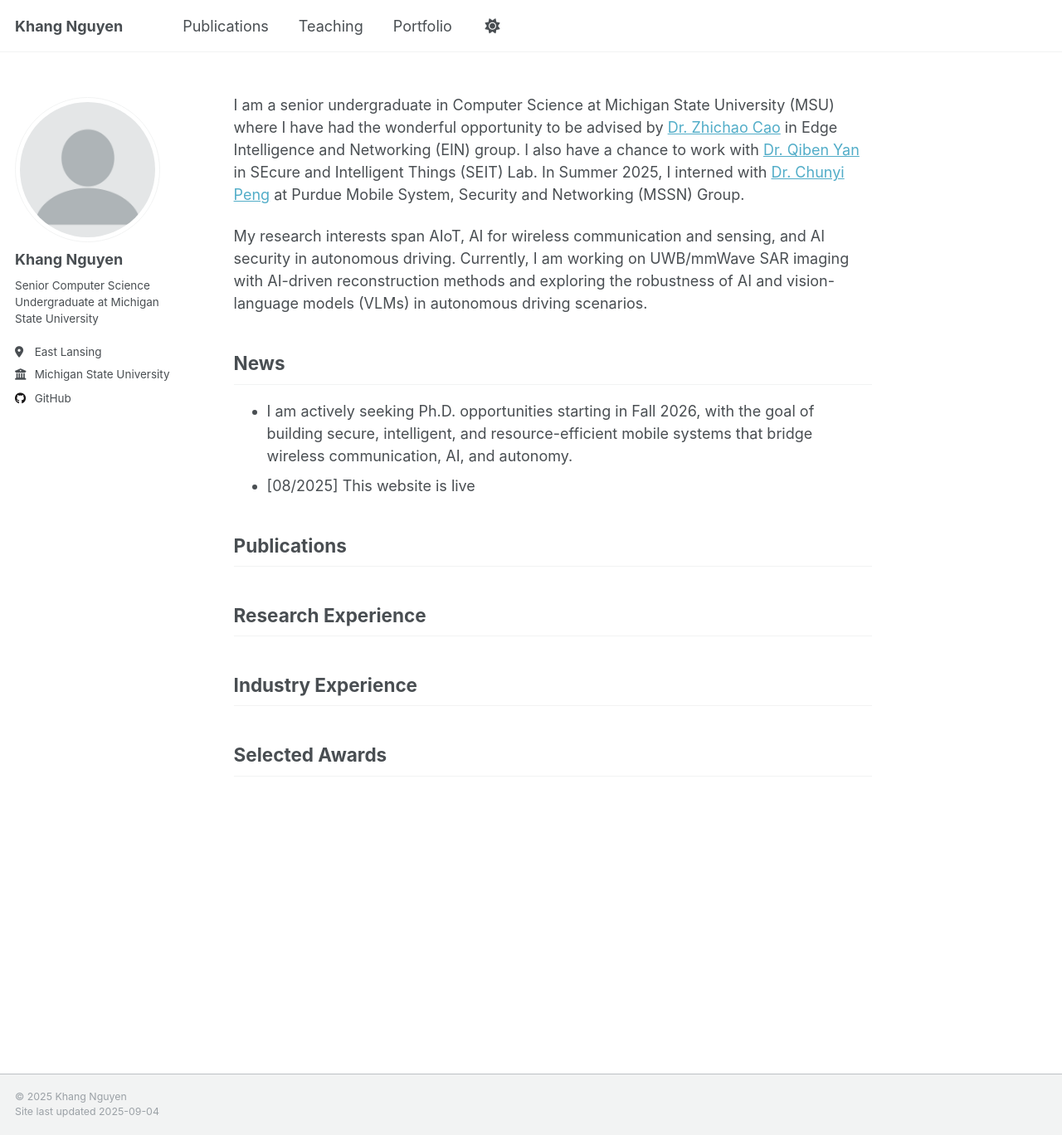
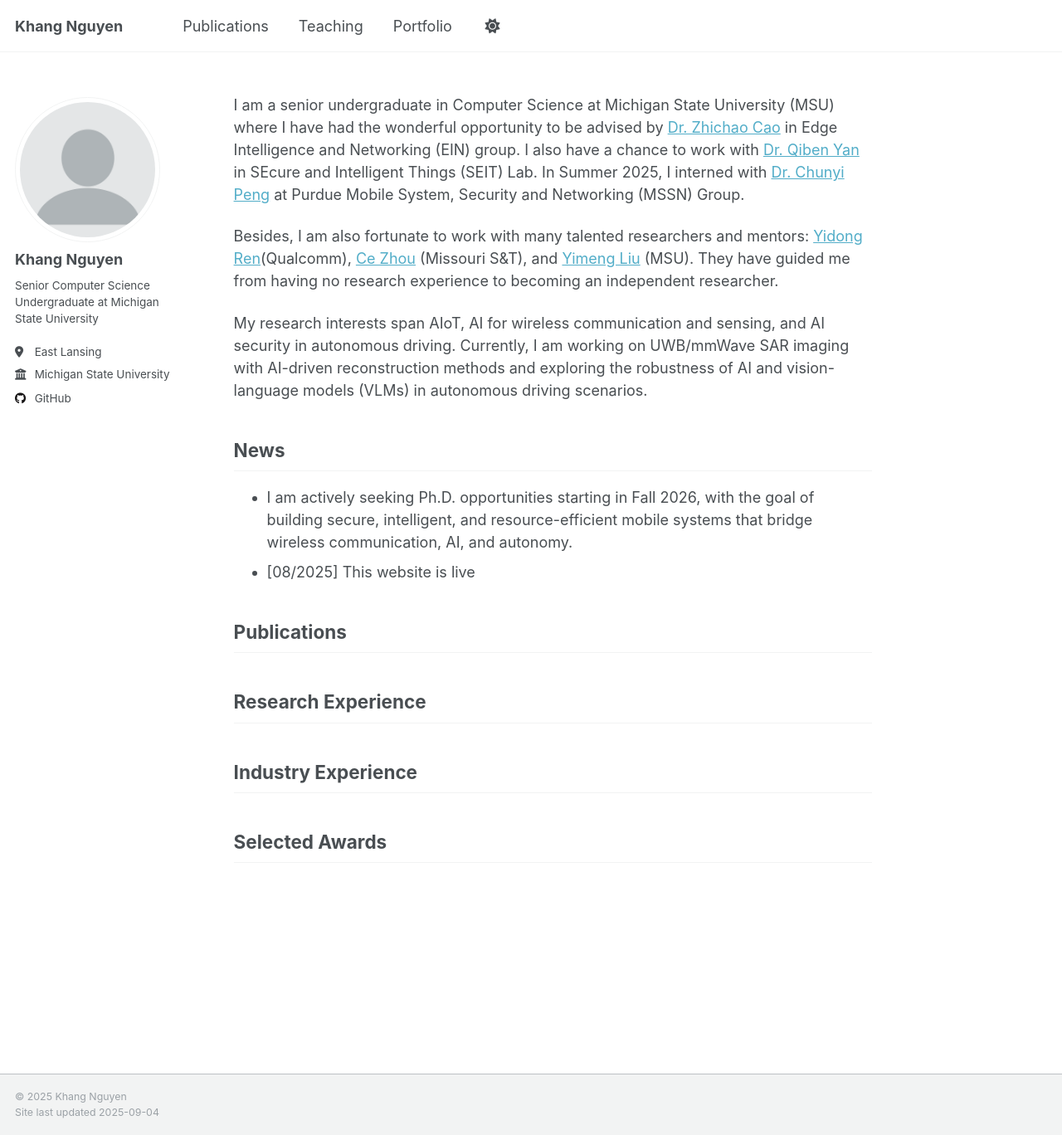
Before and after one commit to nguyenhuykhang/nguyenhuykhang.github.io, a Jekyll site: the page built from _pages/about.md, in a window 1280 px wide and 1368 px high. Shown: the whole window at 83% size. Built offline with Jekyll 4.4.1, drawn with Linux system fonts in a browser that asks for light colours; a script that is not in the unit is left out.

Commit message:
Update about.md

```diff
--- a/_pages/about.md
+++ b/_pages/about.md
@@ -8,6 +8,9 @@ redirect_from:
 ---
 
 I am a senior undergraduate in Computer Science at Michigan State University (MSU) where I have had the wonderful opportunity to be advised by [Dr. Zhichao Cao](https://cse.msu.edu/~caozc/) in Edge Intelligence and Networking (EIN) group. I also have a chance to work with [Dr. Qiben Yan](https://cse.msu.edu/~qyan/) in SEcure and Intelligent Things (SEIT) Lab. In Summer 2025, I interned with [Dr. Chunyi Peng](https://www.cs.purdue.edu/homes/chunyi/index.html) at Purdue Mobile System, Security and Networking (MSSN) Group.
+
+Besides, I am also fortunate to work with many talented researchers and mentors: [Yidong Ren](https://ydren001.github.io/)(Qualcomm), [Ce Zhou](https://sites.google.com/view/cezhou/) (Missouri S&T), and [Yimeng Liu](https://lyimeng23.github.io/) (MSU).
+They have guided me from having no research experience to becoming an independent researcher.
 
 My research interests span AIoT, AI for wireless communication and sensing, and AI security in autonomous driving. Currently, I am working on UWB/mmWave SAR imaging with AI-driven reconstruction methods and exploring the robustness of AI and vision-language models (VLMs) in autonomous driving scenarios.
 
```
